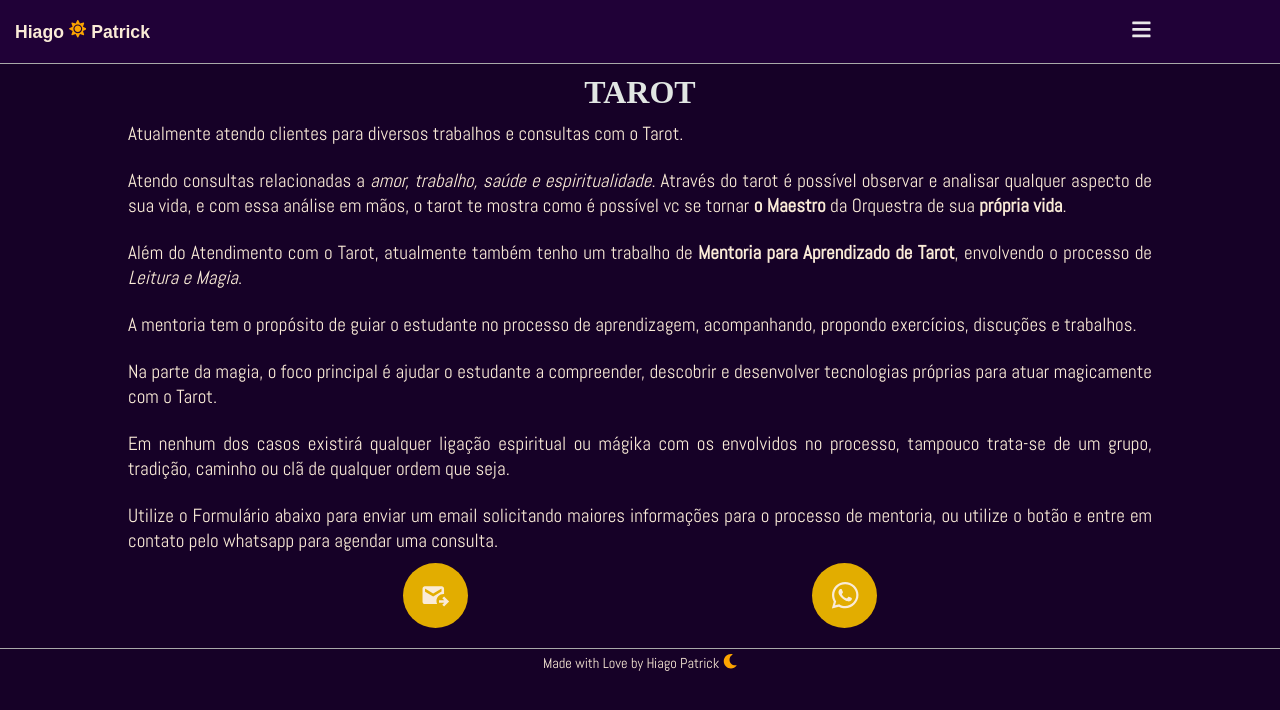
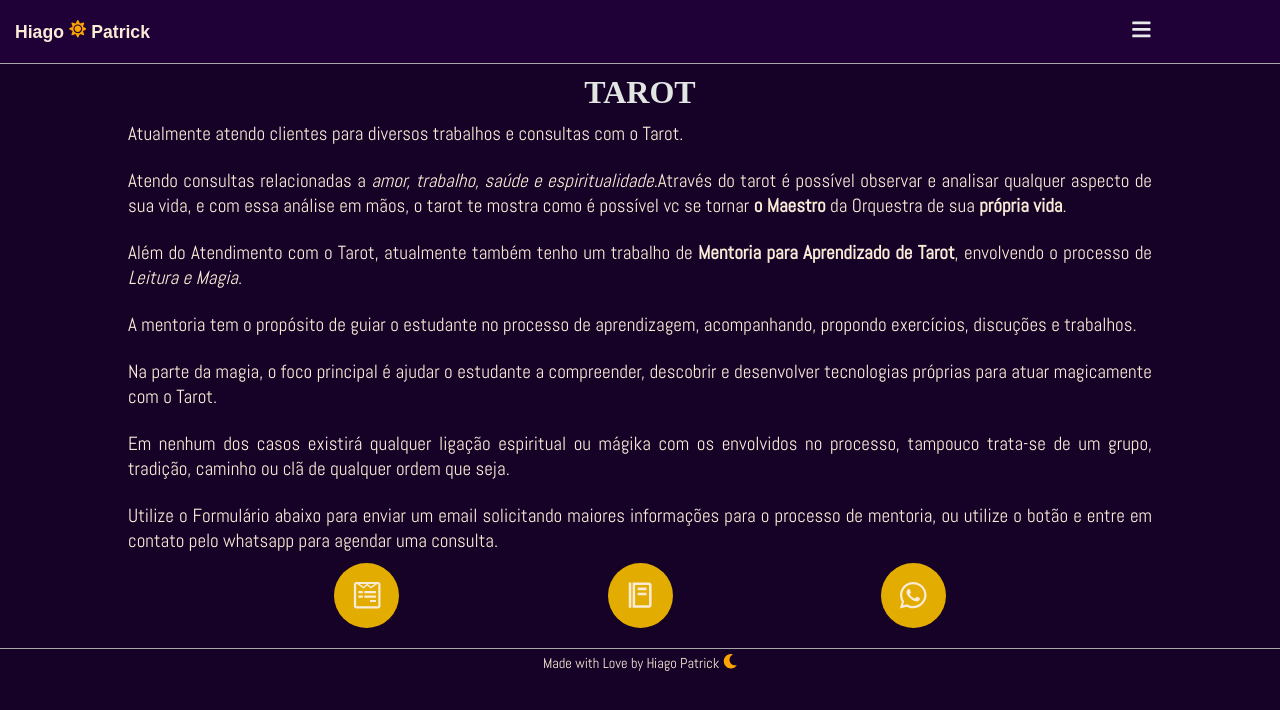
Before and after one commit to hiagoptk/portal, a Next.js app: page /tarot in a window 1280 px wide. Shown: the top 710 px of the page. Built offline with nearby package versions, Linux system fonts and the light colour scheme; a web font is replaced by a local one.

Commit message:
transformando os botões em componentes

```diff
--- /dev/null
+++ b/components/ActionBtnPages/ActionBtnPages.js
@@ -0,0 +1,33 @@
+import Link from "next/link"
+import styles from '../../styles/ActionBtnPages.module.css'
+import { FaWhatsapp, FaWpforms } from "react-icons/fa"
+import { BiFoodMenu } from "react-icons/bi";
+
+
+const ActionBtnPages = () => {
+    return (
+        <>
+            <div className={styles.btnBox}>
+                <Link href={"/contato"} passHref>
+                    <div className={styles.btnForm}>
+                        <FaWpforms />
+                    </div>
+                </Link>
+
+                <Link href={"https://wa.me/message/A44ZFN477MOUL1"} passHref>
+                    <div className={styles.btnWpp}>
+                        <BiFoodMenu />
+                    </div>
+                </Link>
+
+                <Link href={"https://wa.me/message/A44ZFN477MOUL1"} passHref>
+                    <div className={styles.btnWpp}>
+                        <FaWhatsapp />
+                    </div>
+                </Link>
+            </div>
+        </>
+    );
+}
+
+export { ActionBtnPages }
--- a/pages/tarot/index.js
+++ b/pages/tarot/index.js
@@ -1,11 +1,7 @@
-import styles from '../../styles/Tarot.module.css';
-import Link from "next/link";
+import styles from '../../styles/Tarot.module.css'
 import { NavBar } from '../../components/HeaderPages/NavBar';
 import FooterPage from "../../components/FooterPages/FooterPage";
-import { FormTarot } from '../../components/Form/Form';
-
-import { MdOutgoingMail } from "react-icons/md"
-import { FaWhatsapp } from "react-icons/fa"
+import { ActionBtnPages } from '../../components/ActionBtnPages/ActionBtnPages';
 
 const Tarot = () => {
     return (
@@ -28,7 +24,7 @@ const Tarot = () => {
                         </p><br></br>
 
                         <p>
-                            Atendo consultas relacionadas a <i>amor, trabalho, saúde e espiritualidade</i>. Através do tarot é possível observar e analisar qualquer aspecto de sua vida, e com essa análise em mãos, o tarot te mostra como é possível vc se tornar <b>o Maestro</b> da Orquestra de sua <b>própria vida</b>.
+                            Atendo consultas relacionadas a <i>amor, trabalho, saúde e espiritualidade</i>.Através do tarot é possível observar e analisar qualquer aspecto de sua vida, e com essa análise em mãos, o tarot te mostra como é possível vc se tornar <b>o Maestro</b> da Orquestra de sua <b>própria vida</b>.
 
                         </p><br></br>
 
@@ -59,20 +55,7 @@ const Tarot = () => {
 
                     </div>
 
-                    <div className={styles.btnBox}>
-                        <Link href={"/contato"} passHref>
-                            <div className={styles.btnForm}>
-                                 <MdOutgoingMail />
-                            </div>
-                        </Link>
-
-
-                         <Link href={"/"} passHref>
-                            <div className={styles.btnWpp}>
-                                <FaWhatsapp />
-                            </div>
-                        </Link>
-                    </div>
+                    <ActionBtnPages />
 
                 </div>
 
--- /dev/null
+++ b/styles/ActionBtnPages.module.css
@@ -0,0 +1,20 @@
+
+.btnBox {
+    padding: 10px 0;
+    width: 80%;
+    display: flex;
+    flex-direction: row;
+    justify-content: space-around;
+  }
+
+  .btnForm, .btnWpp {
+    display: flex;
+    justify-content: center;
+    align-items: center;
+
+    font-size: 1.9rem;
+    width: 65px;
+    height: 65px;
+    border-radius: 50px;
+    background-color: rgb(226, 173, 0);
+  }
--- a/styles/Bruxaria.module.css
+++ b/styles/Bruxaria.module.css
@@ -48,3 +48,7 @@
   font-size: 1.19rem;
   text-align: justify;
 }
+
+.pentacle {
+  font-size: 2.9rem;
+}
--- a/styles/Tarot.module.css
+++ b/styles/Tarot.module.css
@@ -46,23 +46,3 @@
   font-size: 1.19rem;
   text-align: justify;
 }
-
-.btnBox {
-  padding: 10px 0;
-  width: 80%;
-  display: flex;
-  flex-direction: row;
-  justify-content: space-around;
-}
-
-.btnForm, .btnWpp {
-  display: flex;
-  justify-content: center;
-  align-items: center;
-
-  font-size: 1.9rem;
-  width: 65px;
-  height: 65px;
-  border-radius: 50px;
-  background-color: rgb(226, 173, 0);
-}
```
Also changed, not shown: pages/bruxaria/index.js (+14 -8 lines), pages/reiki/index.js (+2 -14 lines).
